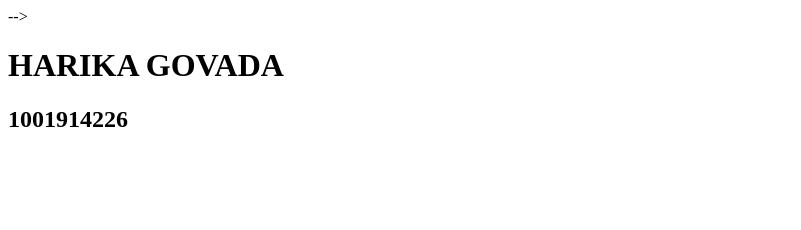
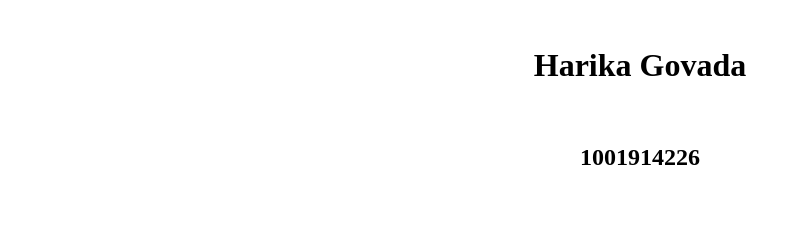
Before and after one commit to Harika4266/quiz0, a plain HTML site: page index.html in a window 1280 px wide. Shown: the whole page, without its empty margins (0-801 px from the left). Drawn offline with Linux system fonts and the light colour scheme.

Commit message:
Update index.html

```diff
--- a/index.html
+++ b/index.html
@@ -1,10 +1,11 @@
-</form> -->
-<!DOCTYPE html>
-<html lang="en">
-</head>
-<body>
-    <h1>HARIKA GOVADA</h1>
-    <h2>1001914226</h2>
+<form method="POST">
 
-</body>
-</html>
+        <center>
+            <br>
+        <header> <h1> Harika Govada<br> </h1>
+        <br>
+        <h2> 1001914226 </h2>
+        <br>
+    <br>
+
+</form>
```
